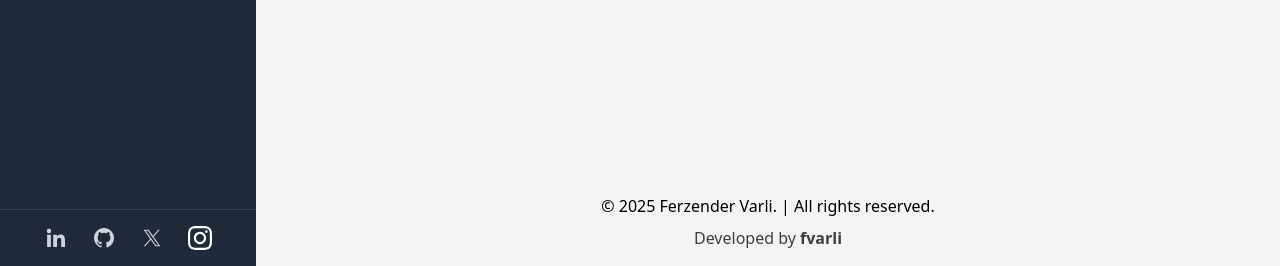
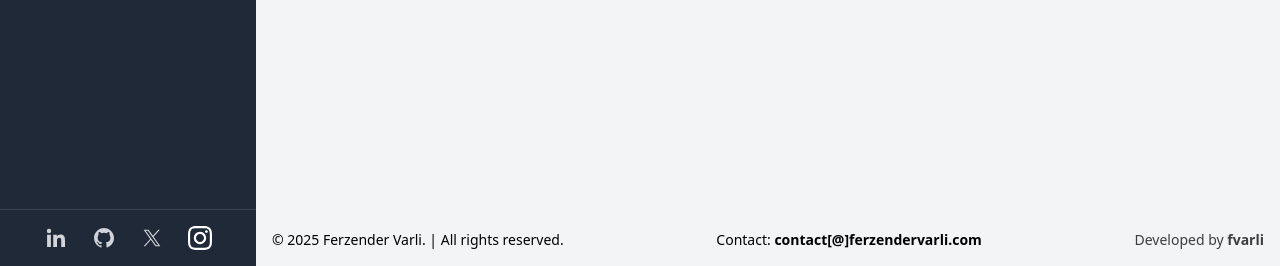
Before and after one commit to fvarli/ferzendervarlicom, a PHP site: page / in a window 1280 px wide. Shown: the part 534-800 px from the top of the page. Run offline with PHP 8.4, Linux system fonts and the light colour scheme; some libraries are stand-ins or nearby versions.

Commit message:
footer updated

```diff
--- a/includes/footer.php
+++ b/includes/footer.php
@@ -1,8 +1,15 @@
-<footer class="text-center p-4 fixed bottom-0 left-0 lg:left-64 right-0">
-    <div class="pb-2">
-        © <?=date('Y')?> Ferzender Varli. | All rights reserved.
-    </div>
-    <div class="inline opacity-75">
-        Developed by <a href="https://github.com/fvarli" target="_blank" rel="noopener noreferrer" class="font-bold">fvarli</a>
+<footer class="text-center p-4 fixed bottom-0 left-0 lg:left-64 right-0 bg-gray-100">
+    <div class="flex flex-col lg:flex-row justify-between items-center">
+        <div class="text-sm pb-2 lg:pb-0">
+            © <?=date('Y')?> Ferzender Varli. | All rights reserved.
+        </div>
+
+        <div class="text-sm pb-2 lg:pb-0">
+            Contact: <span id="email" class="font-bold hover:underline cursor-pointer"></span>
+        </div>
+
+        <div class="text-sm opacity-75">
+            Developed by <a href="https://github.com/fvarli" target="_blank" rel="noopener noreferrer" class="font-bold hover:underline">fvarli</a>
+        </div>
     </div>
 </footer>
--- a/index.php
+++ b/index.php
@@ -75,6 +75,11 @@
         closeMenu.addEventListener('click', () => {
             mobileMenu.classList.add('hidden');
         });
+
+        const user = "contact";
+        const domain = "ferzendervarli.com";
+        const emailElement = document.getElementById("email");
+        emailElement.innerHTML = `<a href="mailto:${user}@${domain}">${user}[@]${domain}</a>`;
     </script>
 </body>
 </html>
```
